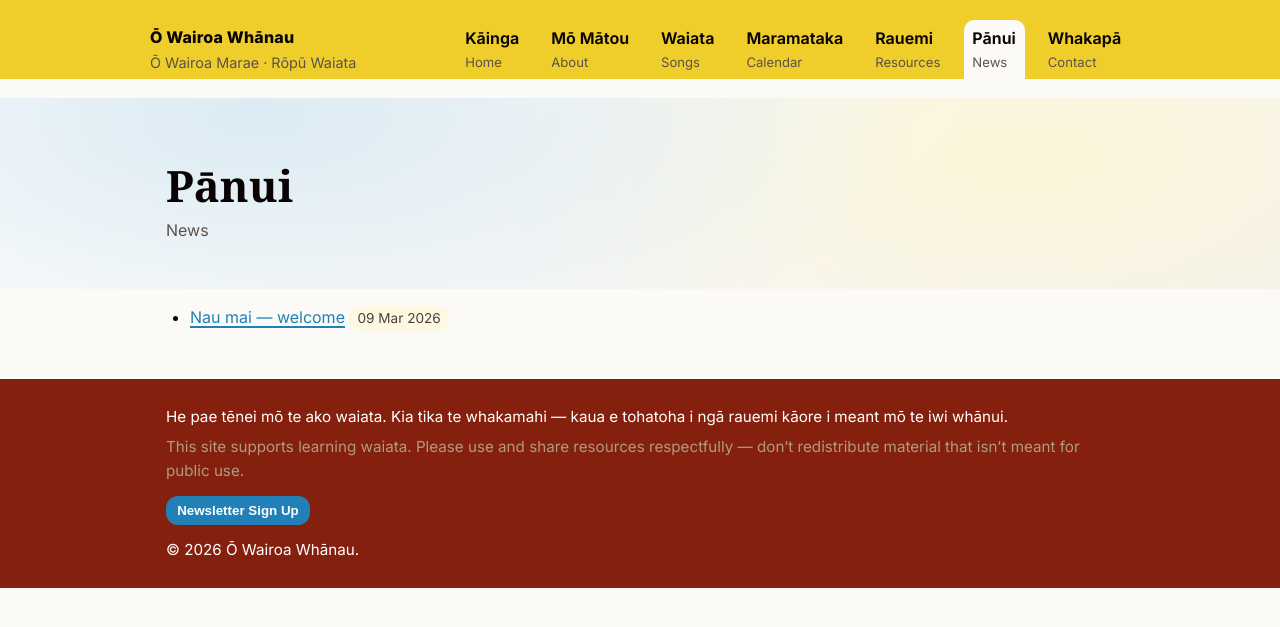
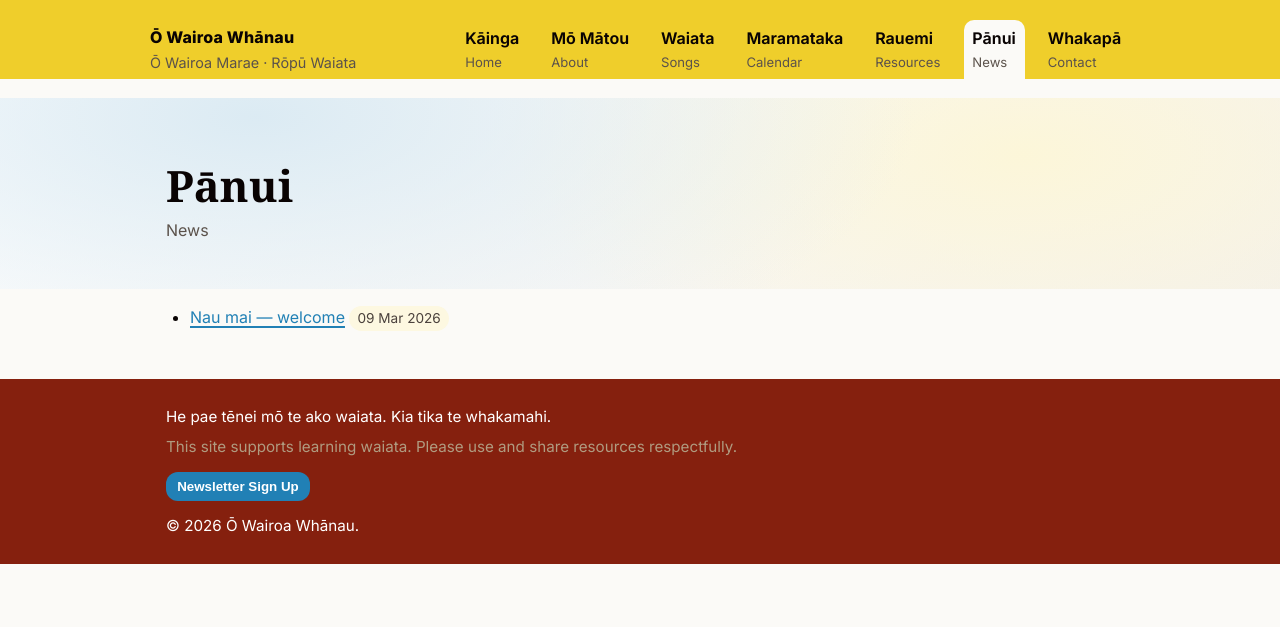
Before and after one commit to Standen-Home/owairoawhanau-site, a Jekyll site: the page built from news.md, in a window 1280 px wide. Shown: the top 627 px of the page. Built offline with Jekyll 4.4.1, drawn with Linux system fonts in a browser that asks for light colours.

Commit message:
Updated footer

```diff
--- a/_data/site-settings.yml
+++ b/_data/site-settings.yml
@@ -1,4 +1,4 @@
-site_note: "He pae tēnei mō te ako waiata. Kia tika te whakamahi — kaua e tohatoha i ngā rauemi kāore i meant mō te iwi whānui."
-site_note_en: "This site supports learning waiata. Please use and share resources respectfully — don’t redistribute material that isn’t meant for public use."
+site_note: "He pae tēnei mō te ako waiata. Kia tika te whakamahi."
+site_note_en: "This site supports learning waiata. Please use and share resources respectfully."
 hero_title: "Nau mai, haere mai"
 hero_subtitle: "Te rōpū waiata o Owairoa Marae"
```
